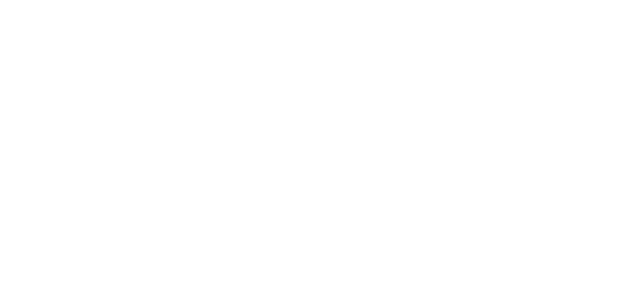
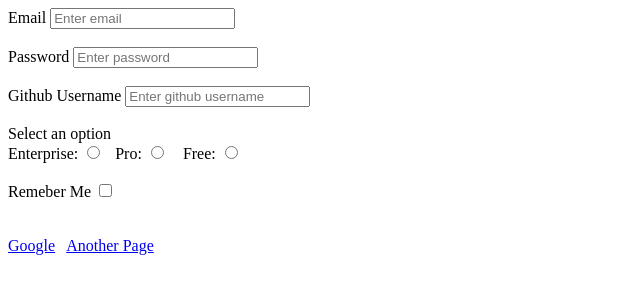
Before and after one commit to princeoffori/Signup-Form, a plain HTML site: page index.html in a window 1280 px wide. Shown: the whole page, without its empty margins (0-640 px from the left). Drawn offline with Linux system fonts and the light colour scheme.

Commit message:
Index.html sign form created

```diff
--- a/index.html
+++ b/index.html
@@ -6,6 +6,21 @@
         </title>
     </head>
     <body>
+        <form class="container">
+            <label for="Email">Email</label>
+            <input name="email" type="email" placeholder="Enter email" /><br /><br />
+            <label for="Password">Password</label>
+            <input name="password" type="password" placeholder="Enter password" /><br /><br />
+            <label for="GithubUsername">Github Username</label>
+            <input name="githubusername" type="tex" placeholder="Enter github username" /><br /><br />
+            <label for="RadioSelection">Select an option</label><br />
+            Enterprise: <input name="optionRadio" type="radio" />&nbsp;&nbsp;
+            Pro: <input name="optionRadio" type="radio" /> &nbsp;&nbsp;
+            Free: <input name="optionRadio" type="radio" /><br /><br />
+            Remeber Me <input name="rememberSelection" type="checkbox"/>
+        </form><br /><br />
+        <a href="http://www.google.com">Google</a>&nbsp;&nbsp;
+        <a href="favorites.html">Another Page</a>
+    </body>
 
-    </body>
 </html>
```
